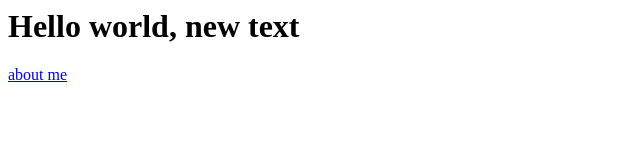
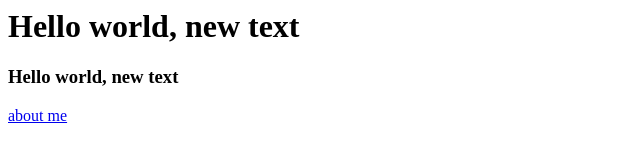
Before and after one commit to cimplex-jester/hello-world, a plain HTML site: page index.html in a window 1280 px wide. Shown: the whole page, without its empty margins (0-640 px from the left). Drawn offline with Linux system fonts and the light colour scheme.

Commit message:
added new h3 tag

```diff
--- a/index.html
+++ b/index.html
@@ -7,6 +7,10 @@
         Hello world, new text
     </h1>
 
+    <h3>
+        Hello world, new text
+    </h3>
+
     <a href="file:///C:/Users/Rm303/Desktop/webdesign/about_me.html">about me</a>
 
 </body>
```
